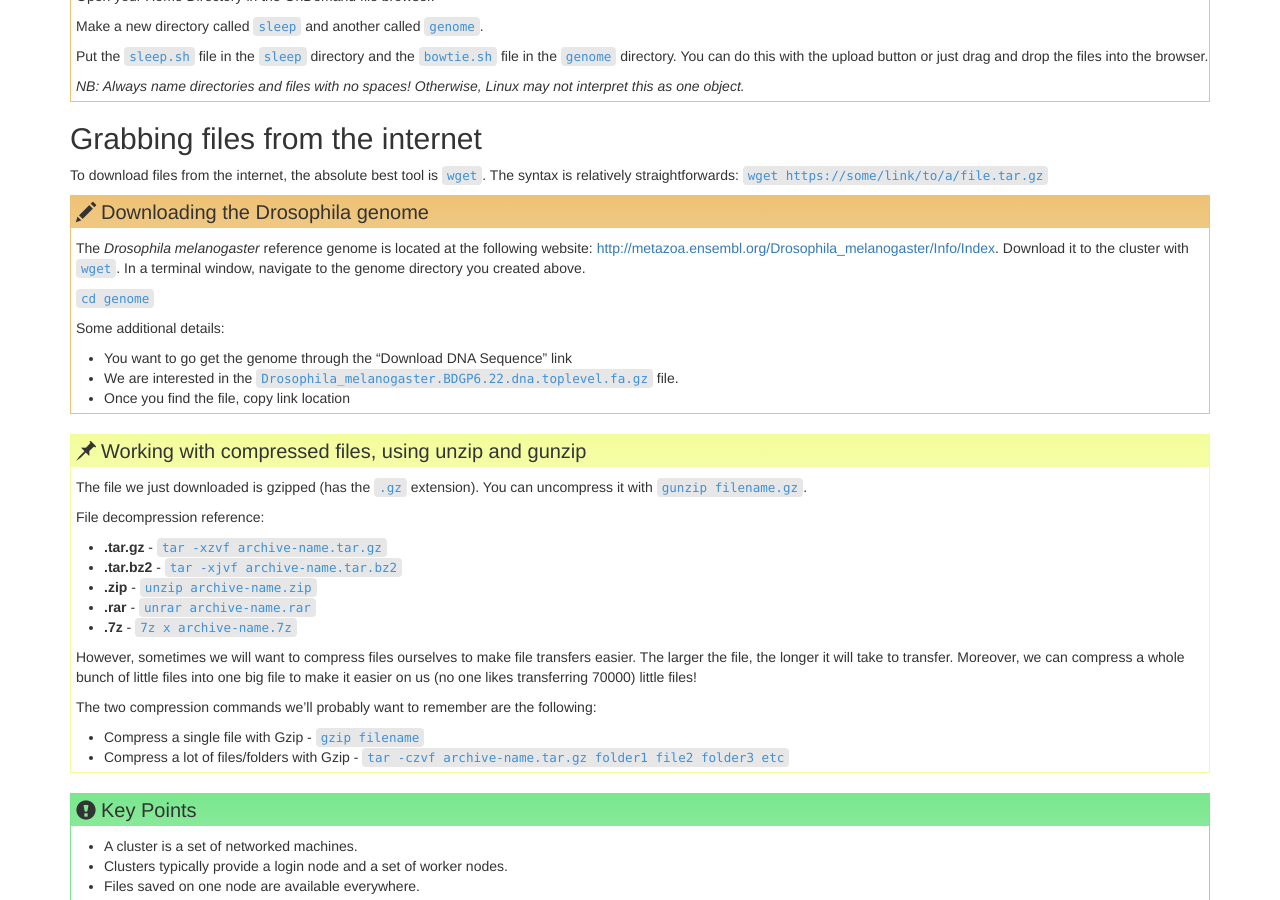
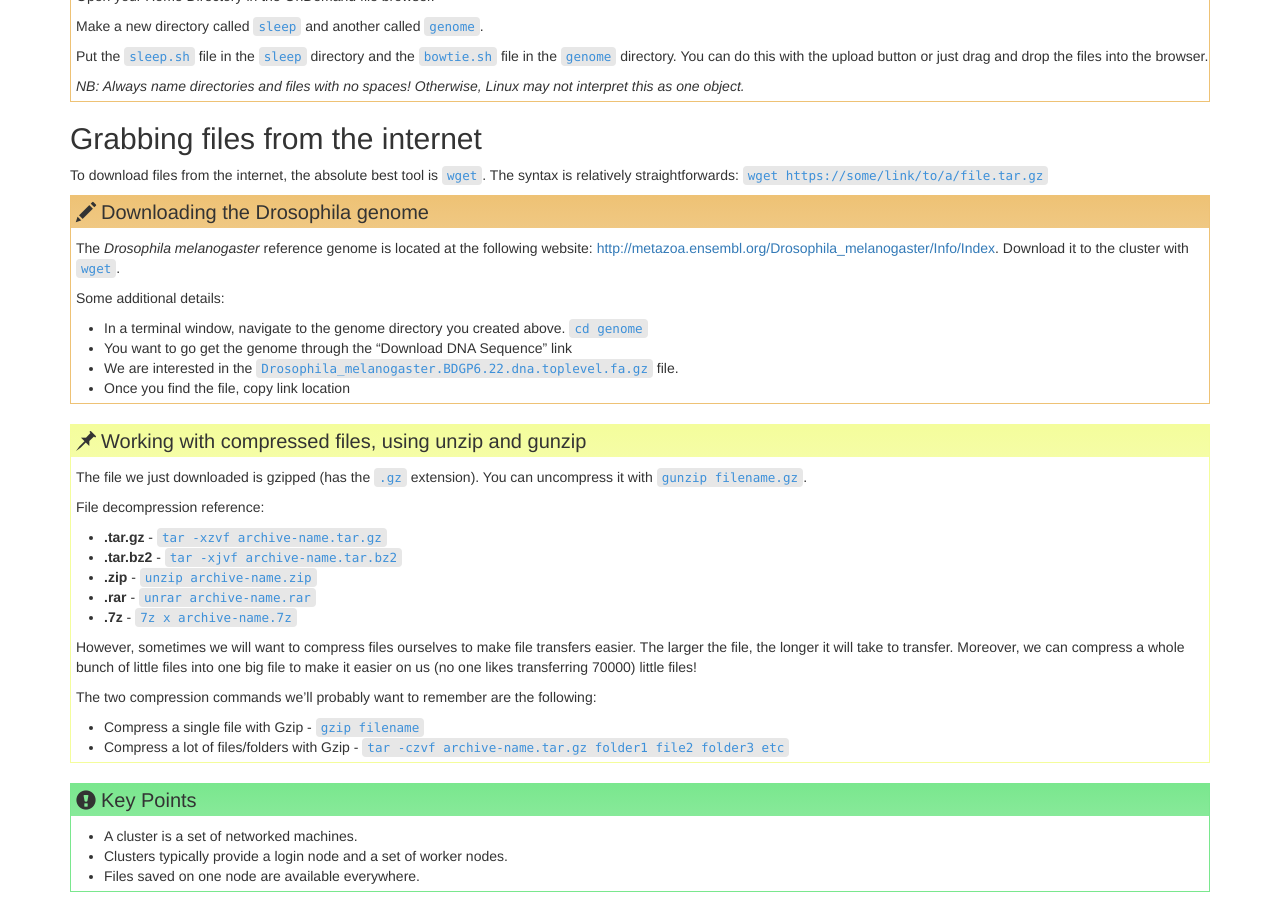
Before and after one commit to khill42/OSC_IntroHPC, a Jekyll site: the page built from _episodes/11-cluster.md, in a window 1280 px wide and 900 px high, scrolled down 4154 px. Built offline with Jekyll 4.4.1, drawn with Linux system fonts in a browser that asks for light colours.

```diff
--- a/_episodes/11-cluster.md
+++ b/_episodes/11-cluster.md
@@ -220,12 +220,11 @@ The syntax is relatively straightforwards: `wget https://some/link/to/a/file.tar
 > The *Drosophila melanogaster* reference genome is located at the following website:
 > [http://metazoa.ensembl.org/Drosophila_melanogaster/Info/Index](http://metazoa.ensembl.org/Drosophila_melanogaster/Info/Index).
 > Download it to the cluster with `wget`.
-> In a terminal window, navigate to the genome directory you created above.
 >
-> `cd genome`
 >
 > Some additional details:
 >
+> * In a terminal window, navigate to the genome directory you created above. `cd genome`
 > * You want to go get the genome through the "Download DNA Sequence" link
 > * We are interested in the `Drosophila_melanogaster.BDGP6.22.dna.toplevel.fa.gz` file.
 > * Once you find the file, copy link location
```
